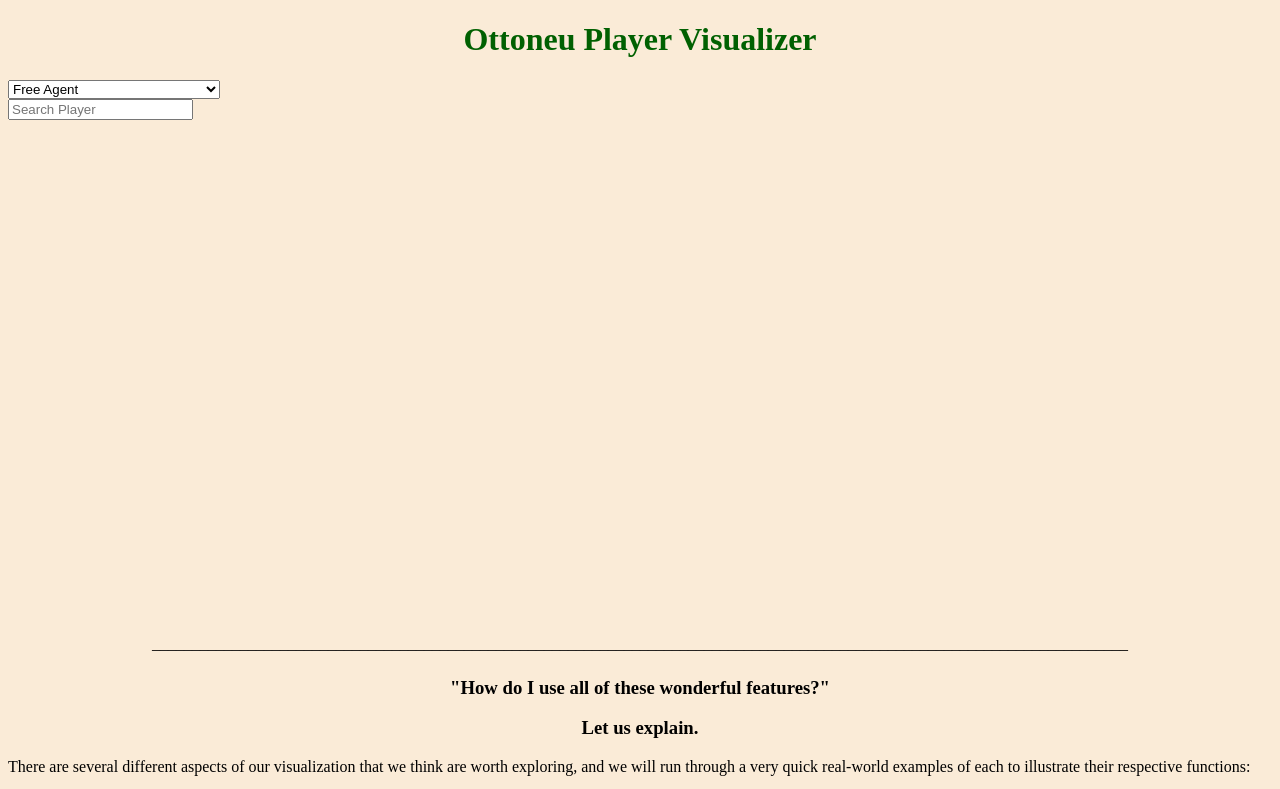
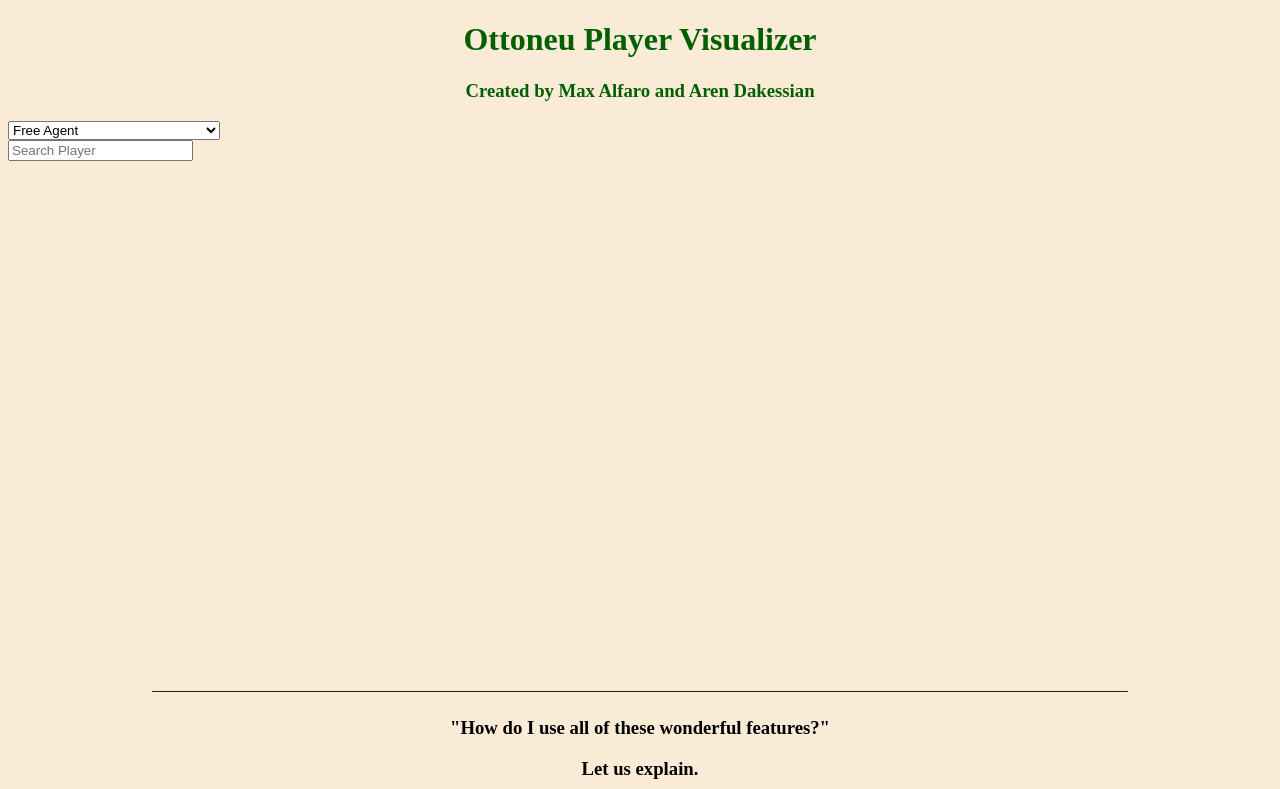
Before and after one commit to ottoneuvisproject/ottoneuvisproject.github.io, a plain HTML site: page index.html in a window 1280 px wide. Shown: the top 789 px of the page. Drawn offline with nearby package versions, Linux system fonts and the light colour scheme; no server answers.

Commit message:
adding credits
credits

```diff
--- a/index.html
+++ b/index.html
@@ -4,6 +4,9 @@
 <title> Ottoneu Visualization </title>
 
 <h1  align = "center" style = "font-family:roboto mono;"> <font color="rgb(96,156,121)"> Ottoneu Player Visualizer </font> </h1>
+
+<h3 align = "center" style = "font-family:roboto mono;"> <font color = "rgb(96,156,121"> Created by Max Alfaro and Aren Dakessian </font> </h3>
+
 
 <body style="background-color:antiquewhite;">
 
```
